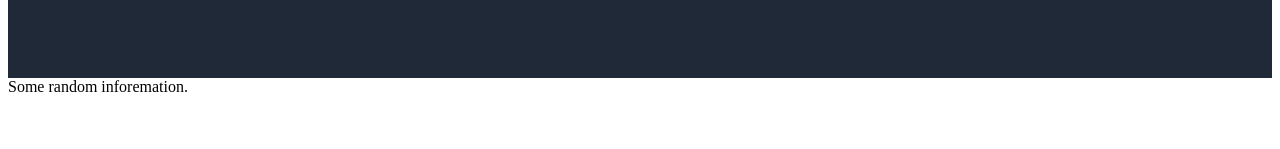
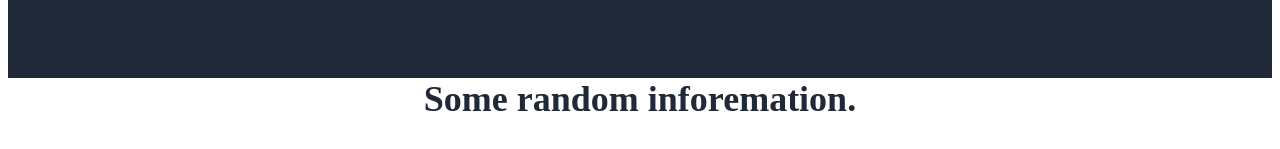
Before and after one commit to Zephyre3777/landing-page, a plain HTML site: page index.html in a window 1280 px wide. Shown: the part 515-664 px from the top of the page. Drawn offline with Linux system fonts and the light colour scheme.

Commit message:
added wtitle as flex with styling

```diff
--- a/style.css
+++ b/style.css
@@ -81,3 +81,12 @@ button{
 
 
 }
+
+.bwhite{
+    display: flex;
+    justify-content: center;
+    align-items: center;
+    font-size:36px;
+    font-weight: bold;
+    color:#1F2937;
+}
```
